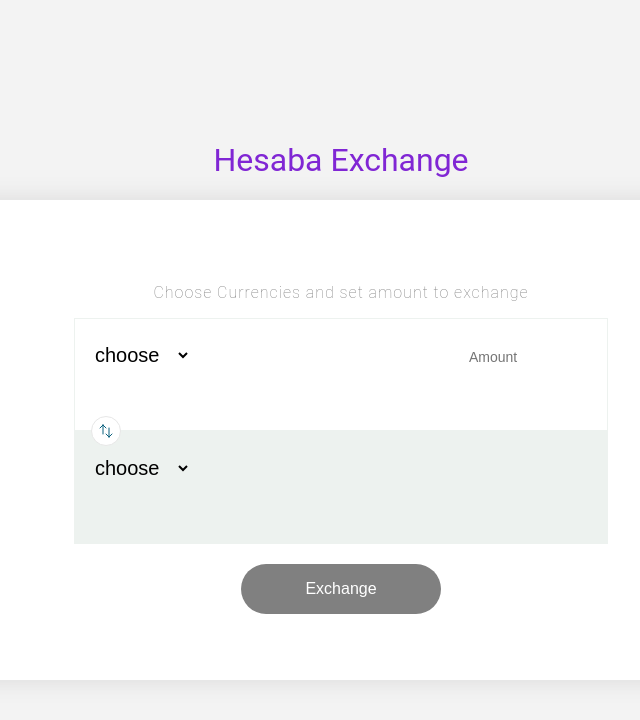
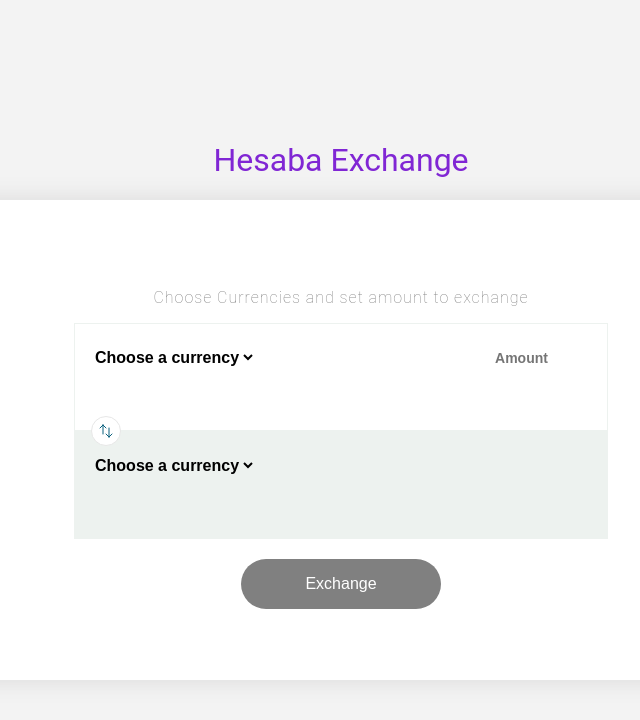
Before and after one commit to soheilhosseini/hesaba-exchange, a React (Vite) app: page / in a window 1280 px wide. Shown: the top 720 px of the page, without its empty margins (299-939 px from the left). Built offline with nearby package versions, Linux system fonts and the light colour scheme.

Commit message:
css changes / naming changes

```diff
--- a/src/components/common/selectbox.module.css
+++ b/src/components/common/selectbox.module.css
@@ -1,8 +1,8 @@
 .select {
   border: none;
-  width: 100px;
-  font-weight: lighter;
-  font-size: 20px;
+  width: auto;
+  font-weight: bold;
+  font-size: 16px;
   background-color: transparent;
   outline: none;
 }
--- a/src/components/common/selectbox.tsx
+++ b/src/components/common/selectbox.tsx
@@ -16,7 +16,7 @@ const SelectBox = ({ options = [], selectbox }: Props) => {
   return (
     <select className={styles.select} defaultValue={""} {...selectbox}>
       <option value={""} disabled>
-        choose
+        Choose a currency
       </option>
       {isElementInOptions ? (
         options.map((item) => (
--- a/src/components/currencyContainer/currencyContainer.module.css
+++ b/src/components/currencyContainer/currencyContainer.module.css
@@ -17,11 +17,11 @@
     border: none;
     text-align: right;
     outline: none;
-    font-size: 20px;
-    font-weight: lighter;
+    font-size: 16px;
+    font-weight: bold;
     width: 120px;
     background-color: transparent;
-    text-align: left;
+    text-align: center;
 }
 .container__input::placeholder{
     font-size: 14px;
--- a/src/components/currencyContainer/currencyContainer.tsx
+++ b/src/components/currencyContainer/currencyContainer.tsx
@@ -31,7 +31,7 @@ const CurrencyContainer = ({
       <div>
         <SelectBox options={options} selectbox={selectbox} />
         <p className={styles.container__price}>
-          {selectbox.value && balance + ' ' + CurrenciesSign[selectbox.value]}
+          {selectbox.value && balance + " " + CurrenciesSign[selectbox.value]}
         </p>
       </div>
       <div>
@@ -40,8 +40,8 @@ const CurrencyContainer = ({
           className={styles.container__input}
           disabled={isDeactive}
           placeholder={isDeactive ? "" : "Amount"}
-          max={balance}
-          min={0.01}
+          max={!isDeactive && balance}
+          min={!isDeactive && 0.01}
           step="0.01"
           {...input}
         />
--- a/src/components/exchange/exchange.module.css
+++ b/src/components/exchange/exchange.module.css
@@ -66,7 +66,3 @@
 .container__error {
   color: red;
 }
-
-.container__inner__error {
-  color: red;
-}
--- a/src/components/exchange/exchange.tsx
+++ b/src/components/exchange/exchange.tsx
@@ -73,7 +73,7 @@ const Exchange = () => {
     sourceAmount.onChange({ target: { value: "" } });
   };
 
-  const disableExchange =
+  const disableExchangeSubmitButton =
     isLoading ||
     !sourceCurrency.value ||
     !destinationCurrency.value ||
@@ -119,11 +119,11 @@ const Exchange = () => {
           <img src={SwapIcon} style={{ width: "20px" }} />
         </button>
       </div>
-      {error && <p className={styles.container__inner__error}>{error}</p>}
+      {error && <p className={styles.container__error}>{error}</p>}
       <button
         type="submit"
         className={styles.container__button}
-        disabled={disableExchange}
+        disabled={disableExchangeSubmitButton}
       >
         {isLoading ? "Loading" : "Exchange"}
       </button>
```
